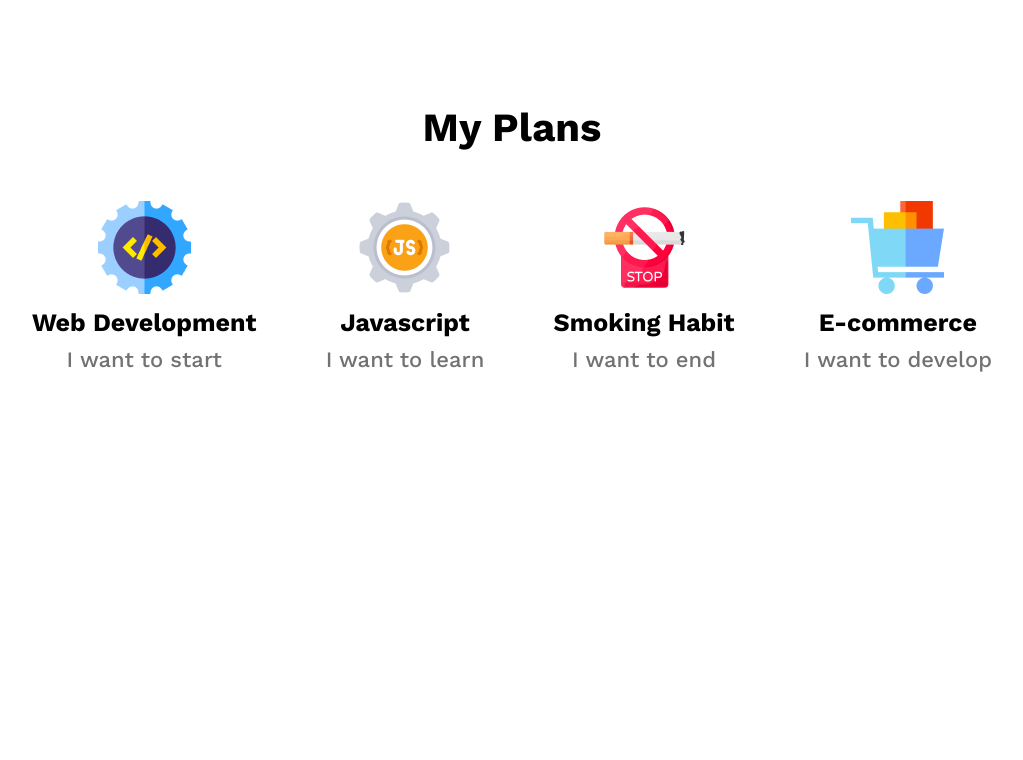
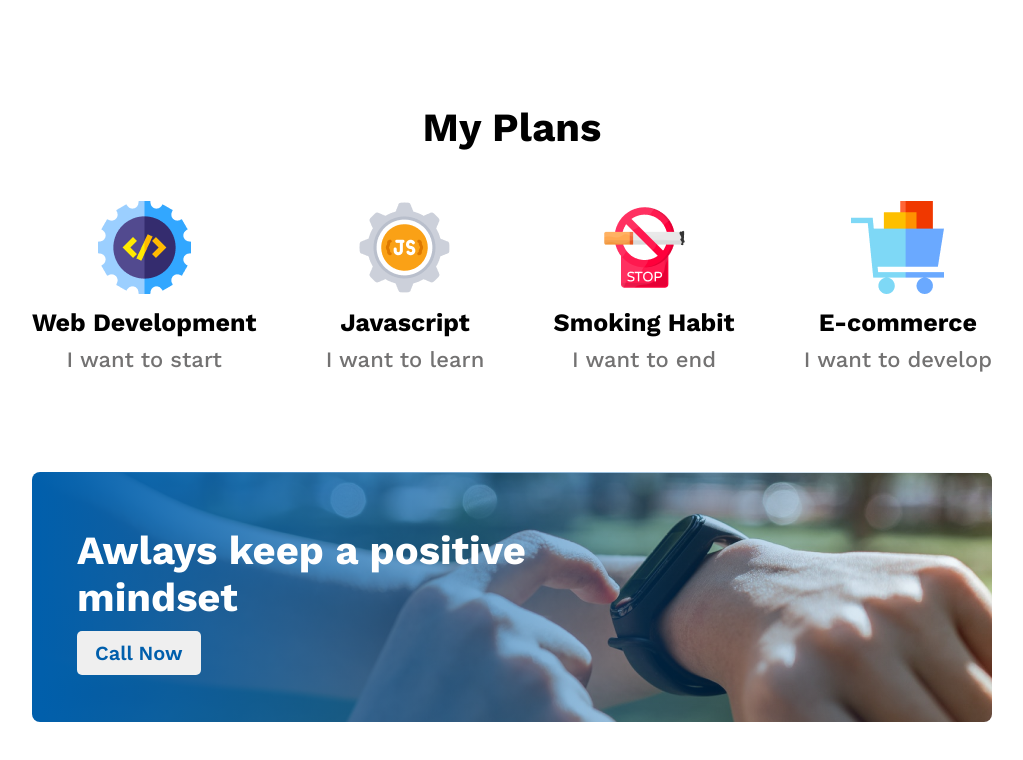
Before and after one commit to Mahadi90/new-year-me-main, a plain HTML site: page index.html in a window 1280 px wide. Shown: the part 1624-2384 px from the top of the page, without its empty margins (128-1151 px from the left). Before the commit the page ends 2046 px from the top, so only its background shows below. Drawn offline with nearby package versions, Linux system fonts and the light colour scheme.

Commit message:
fifth commit

```diff
--- a/css/style.css
+++ b/css/style.css
@@ -111,3 +111,35 @@
     font-size: 22px;
     color: #737272;
 }
+
+/* call now section style */
+
+.call-now-div {
+    background-image: linear-gradient(90deg, #005FAC 0%, rgba(0, 95, 172, 0) 100%), url(../images/watch.png);
+    height: 250px;
+    width: 960px;
+    margin: 100px auto;
+    border-radius: 8px;
+}
+
+.call-title {
+    padding: 55px 0 0 45px;
+    font-weight: 700;
+    font-size: 40px;
+    color: #FFFFFF;
+}
+
+.call-btn {
+    text-decoration: none;
+    display: inline-block;
+    margin: 10px 0 0 45px;
+}
+
+.call-btn button {
+    padding: 10px 18px;
+    border: none;
+    font-weight: 600;
+    font-size: 20px;
+    color: #005FAC;
+    border-radius: 5px;
+}
--- a/index.html
+++ b/index.html
@@ -25,7 +25,7 @@
 
    <main>
 
-   <!-- first section start here -->
+   <!-- failure section start here -->
    <section id="failure-section">
 
     <div class="failure-parent">
@@ -79,6 +79,16 @@
             </div>
         </div>
     </section>
+
+    <!-- call now section start here-->
+     <section id="call-now">
+         <div class="call-now-div">
+             <div class="call-description">
+                <h2 class="call-title">Awlays keep a positive <br> mindset</h2>
+                <a class="call-btn" href="#"><button>Call Now</button></a>
+             </div>
+         </div>
+     </section>
    </main>
 </body>
 </html>
```
